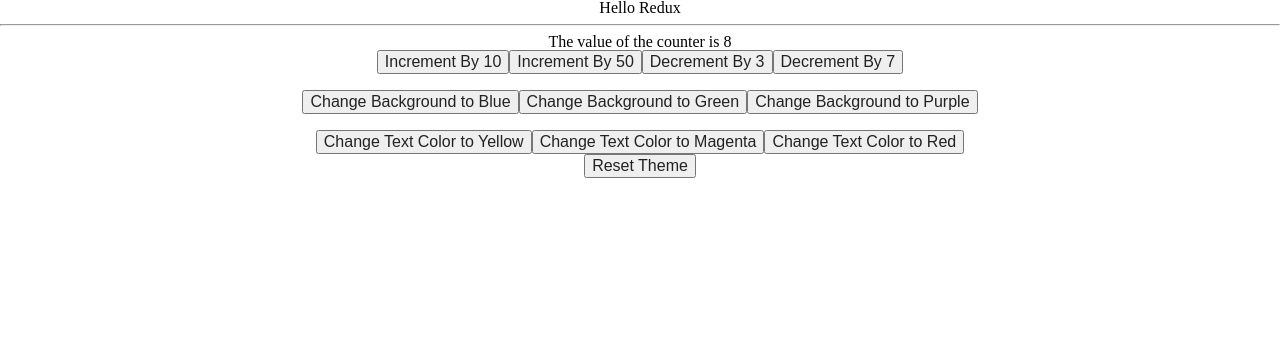
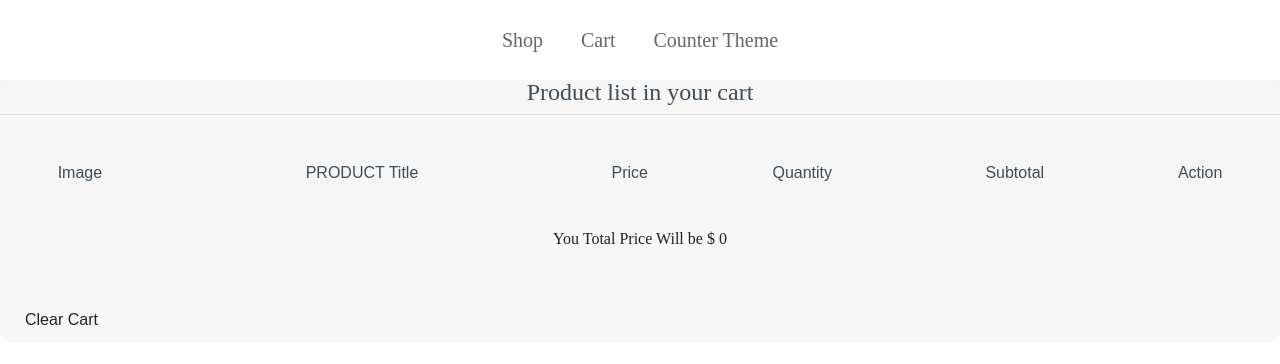
Before and after one commit to asiefmahir/ic-batch-8-react, a React (Create React App) app: page /cart in a window 1280 px wide. Shown: the top 364 px of the page. Built offline with nearby package versions, Linux system fonts and the light colour scheme.

Commit message:
feat: Create a Full Featured Shopping Cart with Redux

```diff
--- /dev/null
+++ b/src/components/CartItem.jsx
@@ -0,0 +1,100 @@
+import { useState } from "react";
+import { useDispatch } from "react-redux";
+
+import { icons } from "../assets";
+import { removeFromCart, modifyQuantityOfAnItem } from "../store/action/cart";
+
+function CartItem({ item }) {
+	const [itemQuantity, setItemQuantity] = useState(item.quantity);
+	const dispatch = useDispatch();
+
+	return (
+		<tr>
+			<td>
+				<div className="product">
+					<img
+						src={item.image}
+						className="product-img"
+						alt={item.title}
+					/>
+				</div>
+			</td>
+			<td>
+				<p>{item.title}</p>
+			</td>
+			<td>$ {item.price}</td>
+			<td>
+				<div className="qty_input">
+					<button
+						className="qty-count qty-count--minus"
+						data-action="minus"
+						type="button"
+						onClick={() => {
+							if (itemQuantity > 1) {
+								setItemQuantity((prev) => prev - 1);
+								dispatch(
+									modifyQuantityOfAnItem({
+										id: item.id,
+										quantity: itemQuantity - 1,
+									}),
+								);
+							} else {
+								alert(`The quantity cannot be lesser than 1`);
+							}
+						}}
+					>
+						<figure>
+							<img src={icons.minusIcon} alt="" />
+						</figure>
+					</button>
+					<input
+						className="product-qty"
+						type="number"
+						name="product-qty"
+						value={itemQuantity}
+						onChange={(e) => {
+							setItemQuantity(Number(e.target.value));
+							console.log(typeof e.target.value);
+							dispatch(
+								modifyQuantityOfAnItem({
+									id: item.id,
+									quantity: Number(e.target.value),
+								}),
+							);
+						}}
+						min="1"
+					/>
+					<button
+						className="qty-count qty-count--add"
+						data-action="add"
+						type="button"
+						onClick={() => {
+							setItemQuantity((prev) => prev + 1);
+							dispatch(
+								modifyQuantityOfAnItem({
+									id: item.id,
+									quantity: itemQuantity + 1,
+								}),
+							);
+						}}
+					>
+						<figure>
+							<img src={icons.plusIcon} alt="" />
+						</figure>
+					</button>
+				</div>
+			</td>
+			<td>$ {item.price * item.quantity}</td>
+			<td>
+				<img
+					onClick={() => dispatch(removeFromCart(item.id))}
+					className="cross-icon"
+					src={icons.crossIcon}
+					alt=""
+				/>
+			</td>
+		</tr>
+	);
+}
+
+export default CartItem;
--- /dev/null
+++ b/src/components/Nav.jsx
@@ -0,0 +1,26 @@
+import React from "react";
+import { Link } from "react-router-dom";
+
+function Nav() {
+	return (
+		<header className="header">
+			<div className="container">
+				<nav className="header__navbar">
+					<ul>
+						<li>
+							<Link to="/">Shop</Link>
+						</li>
+						<li>
+							<Link to="/cart">Cart</Link>
+						</li>
+						<li>
+							<Link to="/counter-theme">Counter Theme</Link>
+						</li>
+					</ul>
+				</nav>
+			</div>
+		</header>
+	);
+}
+
+export default Nav;
--- /dev/null
+++ b/src/components/ProductCard.jsx
@@ -0,0 +1,33 @@
+import { useDispatch } from "react-redux";
+import { addToCart } from "../store/action/cart";
+
+const ProductCard = ({ product }) => {
+	const dispatch = useDispatch();
+	return (
+		<div className="ingredient">
+			<div className="ingredient__image">
+				<figure>
+					<img src={product.image} alt={product.title} />
+				</figure>
+			</div>
+			<div className="ingredient__title">
+				<h3>{product.title}</h3>
+			</div>
+			<div className="ingredient__content">
+				<p className="price">
+					<span>${product.price}</span>
+				</p>
+			</div>
+			<div className="ingredient__btn">
+				<button
+					className="btn-white"
+					onClick={() => dispatch(addToCart(product))}
+				>
+					ADD TO CART
+				</button>
+			</div>
+		</div>
+	);
+};
+
+export default ProductCard;
--- /dev/null
+++ b/src/components/RootLayout.jsx
@@ -0,0 +1,13 @@
+import { Outlet } from "react-router-dom";
+import Nav from "./Nav";
+
+const RootLayout = () => {
+	return (
+		<>
+			<Nav />
+			<Outlet />
+		</>
+	);
+};
+
+export default RootLayout;
--- a/src/index.js
+++ b/src/index.js
@@ -1,27 +1,20 @@
 import React from "react";
 import ReactDOM from "react-dom/client";
 import { Provider } from "react-redux";
-// import { RouterProvider } from "react-router-dom";
+import { RouterProvider } from "react-router-dom";
 
+import { store } from "./store";
 import "./index.css";
 
-// import { router } from "./router/router";
-import App from "./App";
-
-import { store } from "./store/index";
+import { router } from "./router/router";
 
 const root = ReactDOM.createRoot(document.getElementById("root"));
 // console.log(root.render);
 root.render(
 	<React.StrictMode>
-		{/* <App2 /> */}
-		{/* <StudentProvider>
-      <App />
-    </StudentProvider> */}
 		<Provider store={store}>
-			<App />
+			<RouterProvider router={router} />
 		</Provider>
-		{/* <RouterProvider router={router} /> */}
 	</React.StrictMode>,
 );
 
--- /dev/null
+++ b/src/pages/Cart.jsx
@@ -0,0 +1,56 @@
+import { useSelector, useDispatch } from "react-redux";
+
+import CartItem from "../components/CartItem";
+import { clearCart } from "../store/action/cart";
+
+const Cart = () => {
+	const cart = useSelector((store) => store.cart);
+	const dispatch = useDispatch();
+
+	let totalAmount = 0; // 16800 + 50
+
+	cart.forEach((item) => (totalAmount += item.quantity * item.price));
+
+	return (
+		<>
+			<div className="account-setting__content">
+				<div className="account-setting__content__title">
+					<h4>Product list in your cart</h4>
+				</div>
+				<div className="product-table-container">
+					<table>
+						<thead>
+							<tr>
+								<th>Image</th>
+								<th>PRODUCT Title</th>
+								<th>Price</th>
+								<th>Quantity</th>
+								<th>Subtotal</th>
+								<th>Action</th>
+							</tr>
+						</thead>
+						<tbody>
+							{cart.map((item) => (
+								<CartItem key={item.id} item={item} />
+							))}
+						</tbody>
+					</table>
+				</div>
+				<h2 className="total-price">
+					You Total Price Will be $ {totalAmount}
+				</h2>
+				<div className="mt-50">
+					<button
+						onClick={() => dispatch(clearCart())}
+						type="button"
+						className="btn-big"
+					>
+						Clear Cart
+					</button>
+				</div>
+			</div>
+		</>
+	);
+};
+
+export default Cart;
--- a/src/App.jsx
+++ b/src/pages/CounterTheme.jsx
@@ -1,8 +1,6 @@
 import { useSelector } from "react-redux";
-
-import "./App.css";
-import CounterApp from "./components/CounterApp";
-import ThemeController from "./components/ThemeController";
+import CounterApp from "../components/CounterApp";
+import ThemeController from "../components/ThemeController";
 
 const App = () => {
 	const { bgColor, textColor } = useSelector((state) => state.theme);
--- /dev/null
+++ b/src/pages/Shop.jsx
@@ -0,0 +1,45 @@
+import { useEffect, useState } from "react";
+
+import ProductCard from "../components/ProductCard";
+
+const Shop = () => {
+	const [products, setProducts] = useState([]);
+
+	useEffect(() => {
+		fetch(`http://localhost:4000/products`)
+			.then((res) => res.json())
+			.then((data) => setProducts(data));
+	}, []);
+	return (
+		<div>
+			<div className="page-banner">
+				<div className="page-banner__details">
+					<div className="page-banner__details__title">
+						<h1>Our E-commerce Website</h1>
+					</div>
+				</div>
+			</div>
+			<div className="section">
+				<div className="container">
+					<div className="section__head">
+						<div className="product__details__title">
+							<h2>All Products</h2>
+						</div>
+					</div>
+					<div className="section__content">
+						<div className="grid three">
+							{products?.map((product) => (
+								<ProductCard
+									key={product.id}
+									product={product}
+								/>
+							))}
+						</div>
+					</div>
+				</div>
+			</div>
+		</div>
+	);
+};
+
+export default Shop;
--- /dev/null
+++ b/src/router/router.js
@@ -0,0 +1,17 @@
+import { createBrowserRouter } from "react-router-dom";
+import RootLayout from "../components/RootLayout";
+import Shop from "../pages/Shop";
+import CounterTheme from "../pages/CounterTheme";
+import Cart from "../pages/Cart";
+
+export const router = createBrowserRouter([
+	{
+		path: "/",
+		element: <RootLayout />,
+		children: [
+			{ path: "/", index: true, element: <Shop /> },
+			{ path: "/cart", element: <Cart /> },
+			{ path: "/counter-theme", element: <CounterTheme /> },
+		],
+	},
+]);
--- /dev/null
+++ b/src/store/action/cart.js
@@ -0,0 +1,26 @@
+export const addToCart = (product) => {
+	return {
+		type: "cart/addToCart",
+		payload: product,
+	};
+};
+
+export const removeFromCart = (productId) => {
+	return {
+		type: "cart/removeFromCart",
+		payload: productId,
+	};
+};
+
+export const modifyQuantityOfAnItem = (obj) => {
+	return {
+		type: "cart/modifyQuantityOfAnItem",
+		payload: obj,
+	};
+};
+
+export const clearCart = () => {
+	return {
+		type: "cart/clearCart",
+	};
+};
--- a/src/store/index.js
+++ b/src/store/index.js
@@ -2,10 +2,12 @@
 import { composeWithDevTools } from "@redux-devtools/extension";
 import { counterReducer } from "./reducers/counter";
 import { themeReducer } from "./reducers/theme";
+import { cartReducer } from "./reducers/cart";
 
 const rootReducer = combineReducers({
 	counter: counterReducer,
 	theme: themeReducer,
+	cart: cartReducer,
 });
 
 export const store = createStore(rootReducer, composeWithDevTools());
--- /dev/null
+++ b/src/store/reducers/cart.js
@@ -0,0 +1,36 @@
+export const cartReducer = (state = [], action) => {
+	switch (action.type) {
+		case "cart/addToCart": {
+			const product = state.find((item) => item.id === action.payload.id);
+
+			return product
+				? state.map((item) => {
+						if (item.id === action.payload.id) {
+							return { ...item, quantity: item.quantity + 1 };
+						}
+						return item;
+				  })
+				: [...state, { ...action.payload, quantity: 1 }];
+		}
+
+		case "cart/removeFromCart": {
+			return state.filter((item) => item.id !== action.payload);
+		}
+		case "cart/modifyQuantityOfAnItem": {
+			return state.map((item) => {
+				if (item.id === action.payload.id) {
+					return { ...item, quantity: action.payload.quantity };
+				}
+				return item;
+			});
+		}
+
+		case "cart/clearCart": {
+			return [];
+		}
+
+		default: {
+			return state;
+		}
+	}
+};
```
